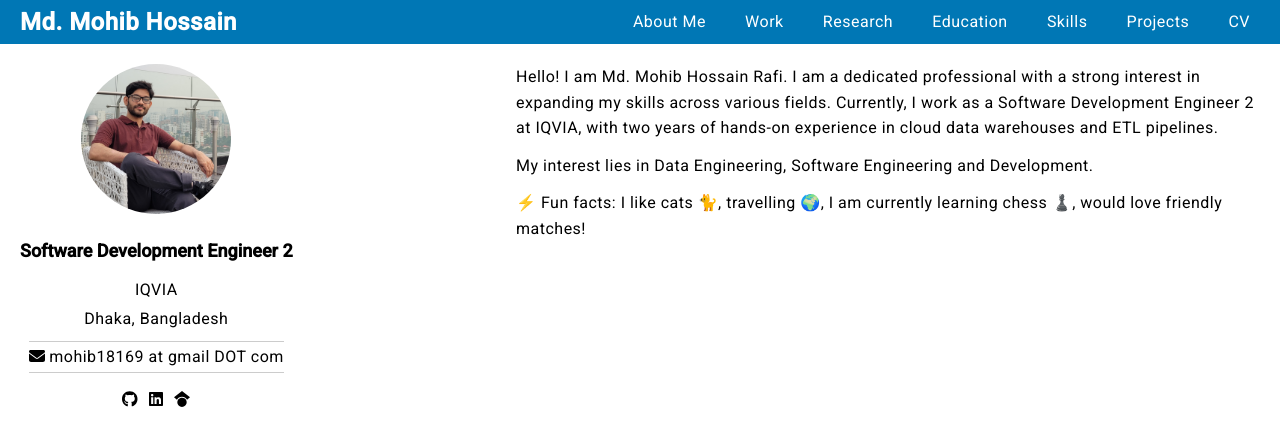
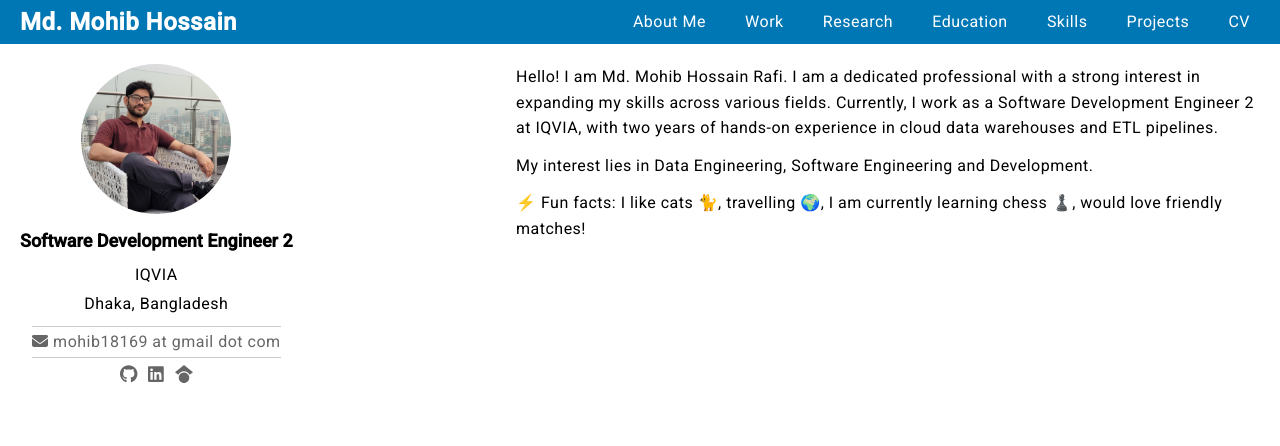
Before and after one commit to mohib181/mohib181.github.io, an Angular app: page / in a window 1280 px wide. Shown: the top 446 px of the page. Built offline with nearby package versions, Linux system fonts and the light colour scheme.

Commit message:
adjusted ui in about me section

```diff
--- a/src/app/about-me/about-me.component.css
+++ b/src/app/about-me/about-me.component.css
@@ -18,7 +18,7 @@
     height: 150px;
     border-radius: 50%;
     object-fit: cover;
-    margin-bottom: 15px;
+    margin-bottom: 5px;
 }
 
 .work-details {
@@ -29,7 +29,7 @@
 .work-title {
     font-size: 18px;
     font-weight: bold;
-    margin-bottom: 5px;
+    margin-bottom: 0px;
 }
 
 .work-details p {
@@ -38,7 +38,8 @@
 }
 
 .email-address {
-    margin-bottom: 15px;
+    margin-bottom: 5px;
+    color: #666;
     font-size: 16px;
     padding: 3px 0;
     border-top: 1px solid #ccc;
@@ -48,17 +49,26 @@
 
 .email-address a {
     color: inherit;
+    padding-left: 5px;
     text-decoration: none;
+}
+
+.email-address a:hover {
+    color: inherit;
+    text-underline-offset: 3px;
+    text-decoration: underline dotted #666;
 }
 
 .social-links {
     display: flex;
+    color: #666;
     gap: 0.7rem;
     list-style-type: none;
 }
 
 .social-links a {
     text-decoration: none;
+    font-size: large;
     color: inherit;
 }
 
--- a/src/app/about-me/about-me.component.html
+++ b/src/app/about-me/about-me.component.html
@@ -13,9 +13,7 @@
         <!-- Email address -->
         <div class="email-address">
             <fa-icon [icon]="mailInfo.icon"></fa-icon>
-            <a href="mailto:{{mailInfo.local}}@{{mailInfo.domain}}.{{mailInfo.tld}}">
-                {{mailInfo.local}} at {{mailInfo.domain}} DOT {{mailInfo.tld}}
-            </a>
+            <a href="mailto:{{mailInfo.local}}@{{mailInfo.domain}}.{{mailInfo.tld}}">{{mailInfo.local}} at {{mailInfo.domain}} dot {{mailInfo.tld}}</a>
         </div>
 
         <!-- Social Links -->
```
